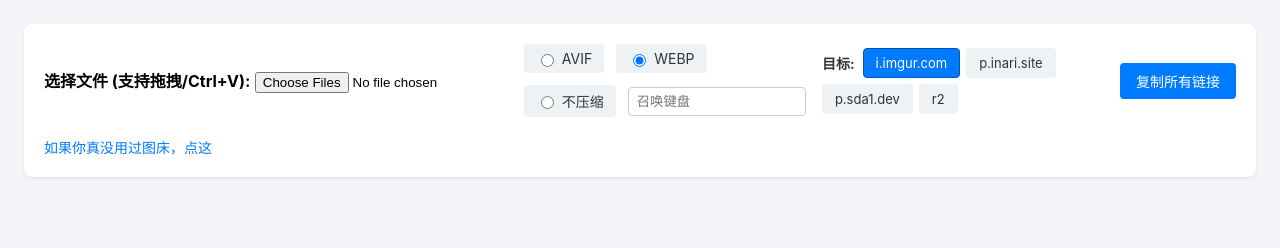
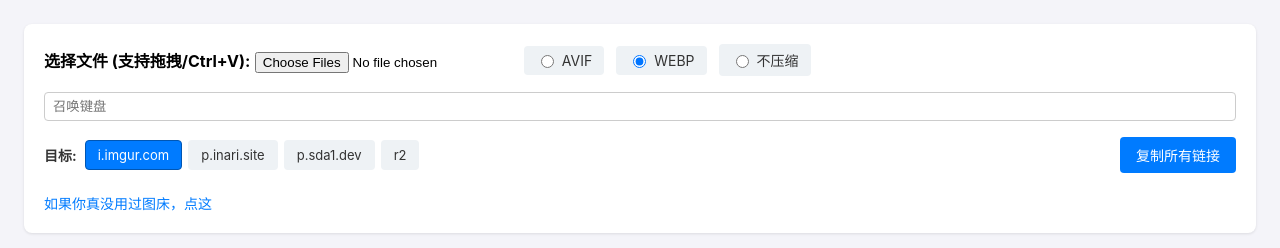
Before and after one commit to Hana-ame/azure-go, a plain HTML site: page static/index.html in a window 1280 px wide. Drawn offline with Linux system fonts and the light colour scheme.

Commit message:
fix(ui): put 召唤键盘 input on its own row
Move the placeholder input out of .compression-group and into
.upload-controls as .keyboard-input with flex: 1 1 100%, so it takes a
full-width row between the compression options and the dest group.
Removed the now-unused .compression-group input[placeholder] rule.
Verified no horizontal overflow and the input sits below the
compression row at 1280/768/414/375/320px.
bump Version to v26.11.15

```diff
--- a/static/index.html
+++ b/static/index.html
@@ -54,13 +54,13 @@
         flex-wrap: wrap;
         min-width: 0;
     }
-    .compression-group input[placeholder] {
-        flex: 1 1 120px;
+    .keyboard-input {
+        flex: 1 1 100%;
         min-width: 0;
-        max-width: 200px;
         padding: 6px 8px;
         border: 1px solid #ccc;
         border-radius: 4px;
+        box-sizing: border-box;
     }
 
     .file-label {
@@ -245,8 +245,9 @@
           <input type="radio" name="compression-type" value="none">
           <span>不压缩</span>
         </label>
-        <input placeholder="召唤键盘" />
       </div>
+
+      <input class="keyboard-input" placeholder="召唤键盘" />
 
       <div class="dest-group" title="选择上传目标后端。">
         <span class="dest-label">目标:</span>
```
Also changed, not shown: 1 other file.
